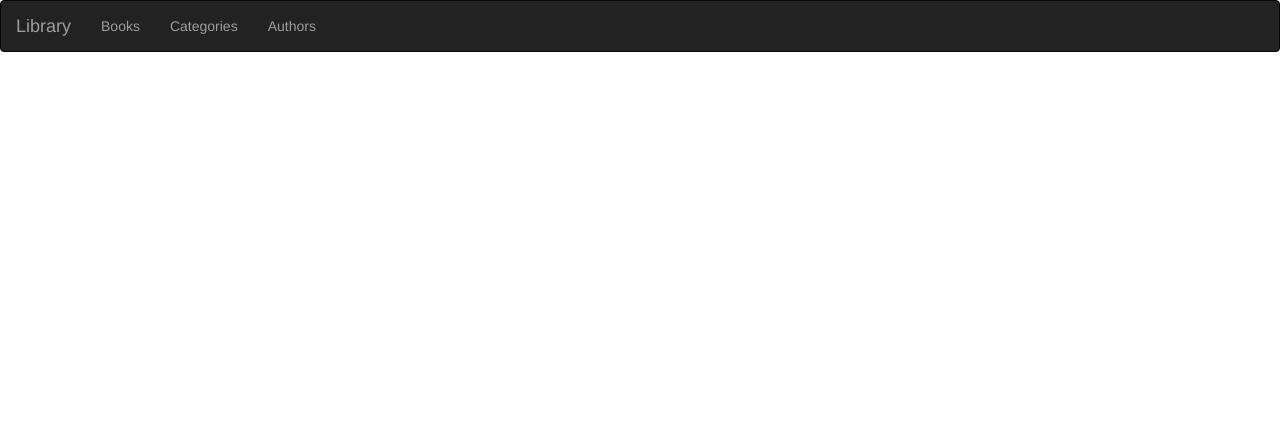
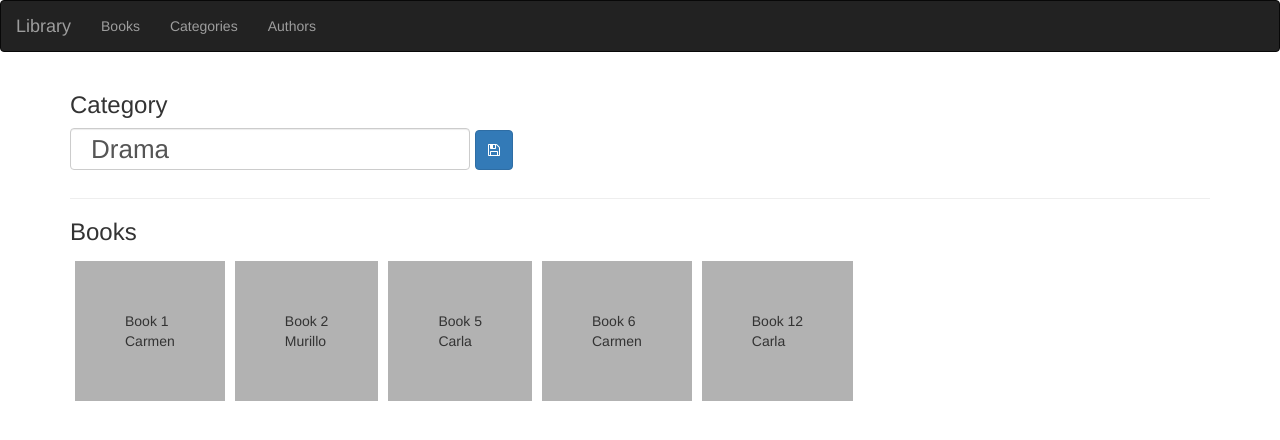
Before and after one commit to mmoraisa/best-practices-angular-demo, an Angular app: page /category/1 in a window 1280 px wide. Before the commit this address led to /. Shown: the top 440 px of the page. Built offline with nearby package versions, Linux system fonts and the light colour scheme.

Commit message:
feat: added CategoryDetailsCOmponent full implementation

```diff
--- a/package.json
+++ b/package.json
@@ -21,8 +21,10 @@
     "@angular/platform-browser": "^4.0.0",
     "@angular/platform-browser-dynamic": "^4.0.0",
     "@angular/router": "^4.0.0",
+    "@ng-bootstrap/ng-bootstrap": "^1.0.0-alpha.27",
     "bootstrap": "^3.3.7",
     "core-js": "^2.4.1",
+    "font-awesome": "^4.7.0",
     "rxjs": "^5.1.0",
     "zone.js": "^0.8.4"
   },
--- a/src/app/books/book.service.ts
+++ b/src/app/books/book.service.ts
@@ -24,4 +24,79 @@ export class BookService{
         ];
     }
 
+    getBooksByCategory(id: number): IBook[] {
+        return [
+            {
+                id: 1,
+                name: 'Book 1',
+                description: 'Lorem ipsum dolor sit amet, consectetur adipiscing elit. Proin vitae augue ut est convallis congue. Curabitur vitae eleifend ipsum, at elementum tortor. Quisque congue mattis lacus, nec tristique libero iaculis sit amet. Morbi varius mollis risus, in malesuada erat bibendum at. Morbi vestibulum hendrerit dui, sit amet sodales dui ullamcorper.',
+                author: {
+                    id: 1,
+                    name: 'Carmen',
+                    imageUrl: 'http://lorempixel.com/128/128/people/'
+                },
+                category: {
+                    id: 1,
+                    name: 'Drama'
+                }
+            },
+            {
+                id: 2,
+                name: 'Book 2',
+                description: 'Lorem ipsum dolor sit amet, consectetur adipiscing elit. Proin vitae augue ut est convallis congue. Curabitur vitae eleifend ipsum, at elementum tortor. Quisque congue mattis lacus, nec tristique libero iaculis sit amet. Morbi varius mollis risus, in malesuada erat bibendum at. Morbi vestibulum hendrerit dui, sit amet sodales dui ullamcorper.',
+                author: {
+                    id: 3,
+                    name: 'Murillo',
+                    imageUrl: 'http://lorempixel.com/128/128/people/'
+                },
+                category: {
+                    id: 1,
+                    name: 'Drama'
+                }
+            },
+            {
+                id: 5,
+                name: 'Book 5',
+                description: 'Lorem ipsum dolor sit amet, consectetur adipiscing elit. Proin vitae augue ut est convallis congue. Curabitur vitae eleifend ipsum, at elementum tortor. Quisque congue mattis lacus, nec tristique libero iaculis sit amet. Morbi varius mollis risus, in malesuada erat bibendum at. Morbi vestibulum hendrerit dui, sit amet sodales dui ullamcorper.',
+                author: {
+                    id: 4,
+                    name: 'Carla',
+                    imageUrl: 'http://lorempixel.com/128/128/people/'
+                },
+                category: {
+                    id: 1,
+                    name: 'Drama'
+                }
+            },
+            {
+                id: 6,
+                name: 'Book 6',
+                description: 'Lorem ipsum dolor sit amet, consectetur adipiscing elit. Proin vitae augue ut est convallis congue. Curabitur vitae eleifend ipsum, at elementum tortor. Quisque congue mattis lacus, nec tristique libero iaculis sit amet. Morbi varius mollis risus, in malesuada erat bibendum at. Morbi vestibulum hendrerit dui, sit amet sodales dui ullamcorper.',
+                author: {
+                    id: 1,
+                    name: 'Carmen',
+                    imageUrl: 'http://lorempixel.com/128/128/people/'
+                },
+                category: {
+                    id: 1,
+                    name: 'Drama'
+                }
+            },
+            {
+                id: 12,
+                name: 'Book 12',
+                description: 'Lorem ipsum dolor sit amet, consectetur adipiscing elit. Proin vitae augue ut est convallis congue. Curabitur vitae eleifend ipsum, at elementum tortor. Quisque congue mattis lacus, nec tristique libero iaculis sit amet. Morbi varius mollis risus, in malesuada erat bibendum at. Morbi vestibulum hendrerit dui, sit amet sodales dui ullamcorper.',
+                author: {
+                    id: 4,
+                    name: 'Carla',
+                    imageUrl: 'http://lorempixel.com/128/128/people/'
+                },
+                category: {
+                    id: 1,
+                    name: 'Drama'
+                }
+            }
+        ];
+    }
+
 }
--- /dev/null
+++ b/src/app/categories/category-details.component.css
@@ -0,0 +1,24 @@
+h1{
+    font-size: 24px;
+}
+
+input{
+    font-size: 26px;
+    display: inline-block;
+    width: 400px;
+    max-width: calc(100% - 47px);
+    padding: 20px;
+    margin-right: 5px;
+}
+
+.btn-save{
+    height: 40px;
+    margin-bottom: 8px;
+}
+
+.book{
+    background-color: rgba(0,0,0,.3);
+    display: inline-block;
+    margin: 5px;
+    padding: 50px;
+}
--- /dev/null
+++ b/src/app/categories/category-details.component.html
@@ -0,0 +1,13 @@
+<section class="header">
+    <h1>Category</h1>
+    <input type="text" class="form-control" [(ngModel)]='category.name'/>
+    <button (click)='saveCategory()' class="btn-save btn btn-primary"><span class="fa fa-save"></span></button>
+</section>
+<hr/>
+<section class="books">
+    <h1>Books</h1>
+    <div *ngFor="let book of books" class="book">
+        <div class="name">{{ book.name }}</div>
+        <div class="author">{{ book.author.name }}</div>
+    </div>
+</section>
--- /dev/null
+++ b/src/app/categories/category-details.component.ts
@@ -0,0 +1,30 @@
+import { Component, OnInit } from '@angular/core';
+import { ICategory } from "app/categories/category";
+import { ActivatedRoute } from "@angular/router";
+import { CategoryService } from "app/categories/category.service";
+import { IBook } from "../books/book";
+import { BookService } from "app/books/book.service";
+
+@Component({
+    selector: 'lib-category-details',
+    templateUrl: 'category-details.component.html',
+    styleUrls: ['category-details.component.css']
+})
+export class CategoryDetailsComponent implements OnInit{
+    category: ICategory;
+    books: IBook[];
+
+    constructor(private __route: ActivatedRoute, private __categoryService: CategoryService, private __bookService: BookService){}
+
+    ngOnInit(): void {
+        let id = +this.__route.snapshot.params['id'];
+        this.category = this.__categoryService.getCategory(id);
+        this.books = this.__bookService.getBooksByCategory(id);
+    }
+
+    saveCategory(): void {
+        if(this.__categoryService.saveCategory(this.category)){
+            console.log(this.category);
+        }
+    }
+}
--- a/src/app/categories/category-list.component.html
+++ b/src/app/categories/category-list.component.html
@@ -8,7 +8,7 @@
                 </tr>
             </thead>
             <tbody>
-                <tr *ngFor="let category of categories">
+                <tr *ngFor="let category of categories" [routerLink]="['/category',category.id]">
                     <td>{{ category.id }}</td>
                     <td>{{ category.name }}</td>
                 </tr>
--- a/src/app/categories/category-list.component.ts
+++ b/src/app/categories/category-list.component.ts
@@ -3,7 +3,7 @@ import { ICategory } from "app/categories/category";
 import { CategoryService } from "app/categories/category.service";
 
 @Component({
-    selector: '',
+    selector: 'lib-categories',
     templateUrl: 'category-list.component.html'
 })
 export class CategoryListComponent implements OnInit{
@@ -11,6 +11,10 @@ export class CategoryListComponent implements OnInit{
 
     constructor(private __categoryService: CategoryService){}
 
+    editCategory(categoryId: number): void{
+        debugger;
+    }
+
     ngOnInit(): void {
         this.categories = this.__categoryService.getCategories();
     }
--- a/src/app/categories/category.service.ts
+++ b/src/app/categories/category.service.ts
@@ -17,4 +17,15 @@ export class CategoryService{
         ];
     }
 
+    getCategory(id: number): ICategory{
+        return {
+            id: 1,
+            name: 'Drama'
+        };
+    }
+
+    saveCategory(category: ICategory): boolean{
+        return true;
+    }
+
 }
```
Also changed, not shown: src/app/app.module.ts (+7 -3 lines), .angular-cli.json.
